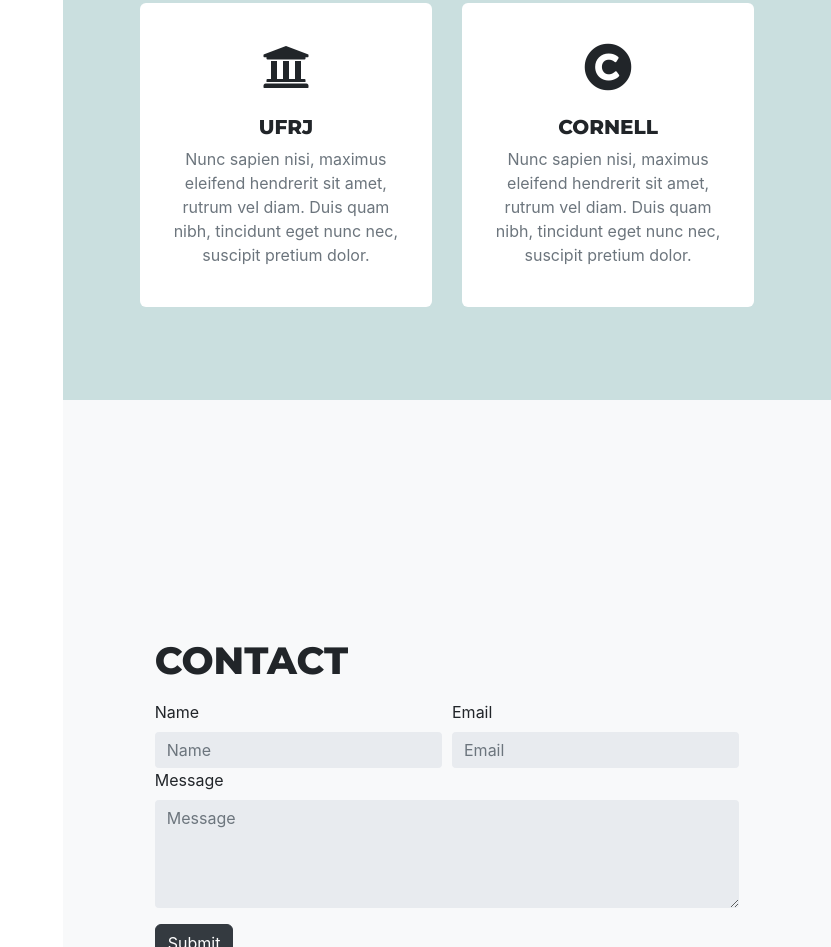
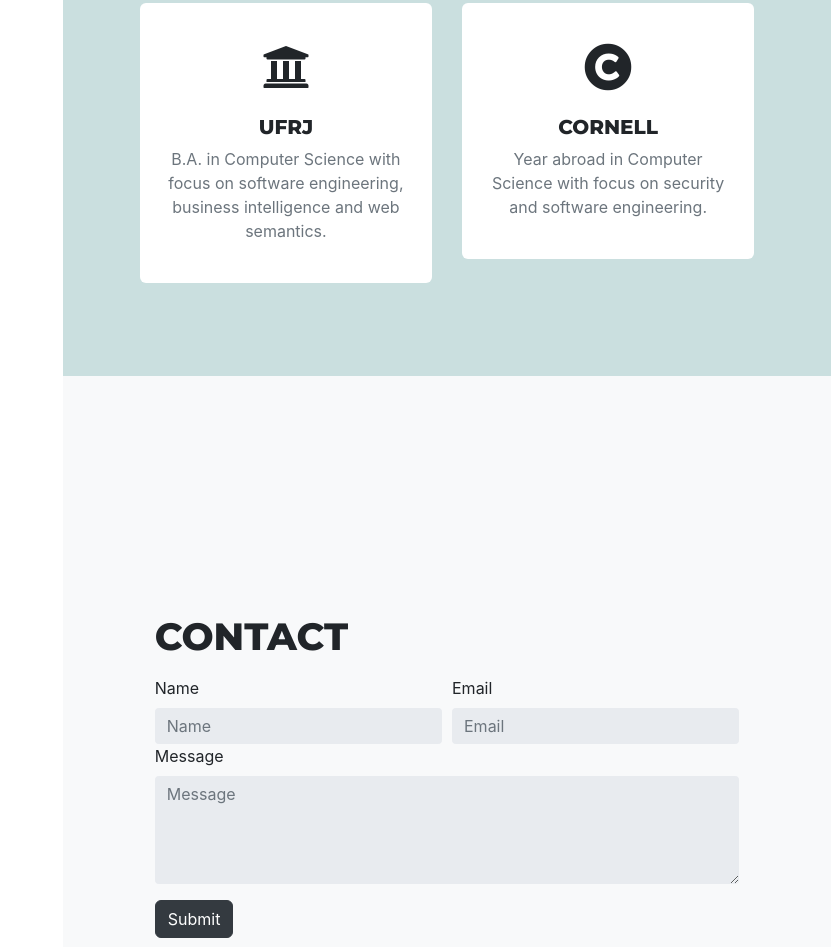
Before and after one commit to johncurcio/dev, a plain HTML site: page index.html in a window 1280 px wide. Shown: the part 1351-2298 px from the top of the page, without its empty margins (449-1280 px from the left). Drawn offline with nearby package versions, Linux system fonts and the light colour scheme; a script that the page names is missing; some icons are missing.

Commit message:
rebuilding site Fri, May 10, 2019 12:12:19 AM

```diff
--- a/index.html
+++ b/index.html
@@ -187,7 +187,7 @@
       <div class="card p-4">
         <i class="mt-3  fa fa-university fa-3x"></i>
         <h5 class="mt-4">UFRJ</h5>
-        <p class="text-muted">Nunc sapien nisi, maximus eleifend hendrerit sit amet, rutrum vel diam. Duis quam nibh, tincidunt eget nunc nec, suscipit pretium dolor. </p>
+        <p class="text-muted">B.A. in Computer Science with focus on software engineering, business intelligence and web semantics.</p>
       </div>
     </div>
 
@@ -197,7 +197,7 @@
       <div class="card p-4">
         <i class="mt-3  fa fa-copyright fa-3x"></i>
         <h5 class="mt-4">Cornell</h5>
-        <p class="text-muted">Nunc sapien nisi, maximus eleifend hendrerit sit amet, rutrum vel diam. Duis quam nibh, tincidunt eget nunc nec, suscipit pretium dolor. </p>
+        <p class="text-muted">Year abroad in Computer Science with focus on security and software engineering.</p>
       </div>
     </div>
 
```
